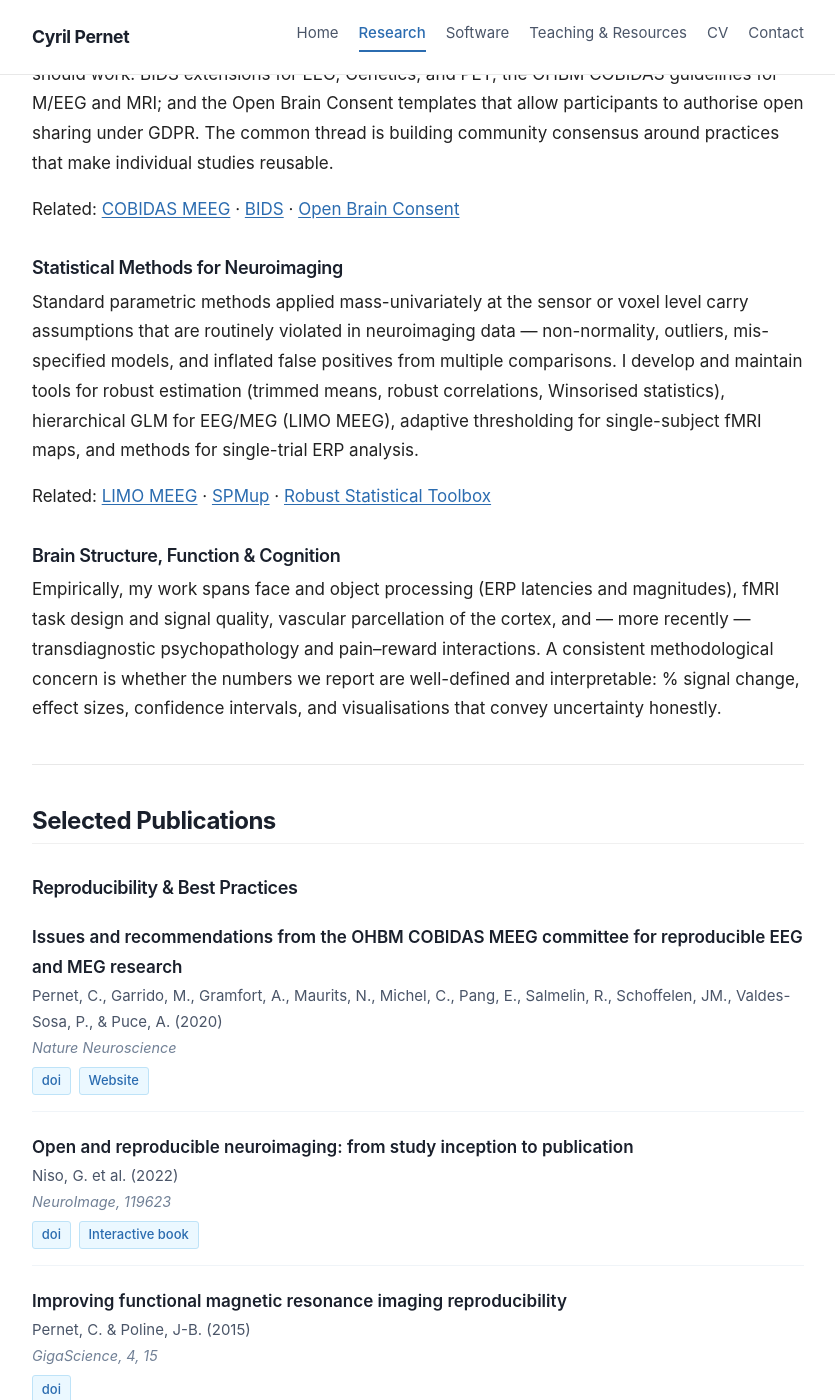
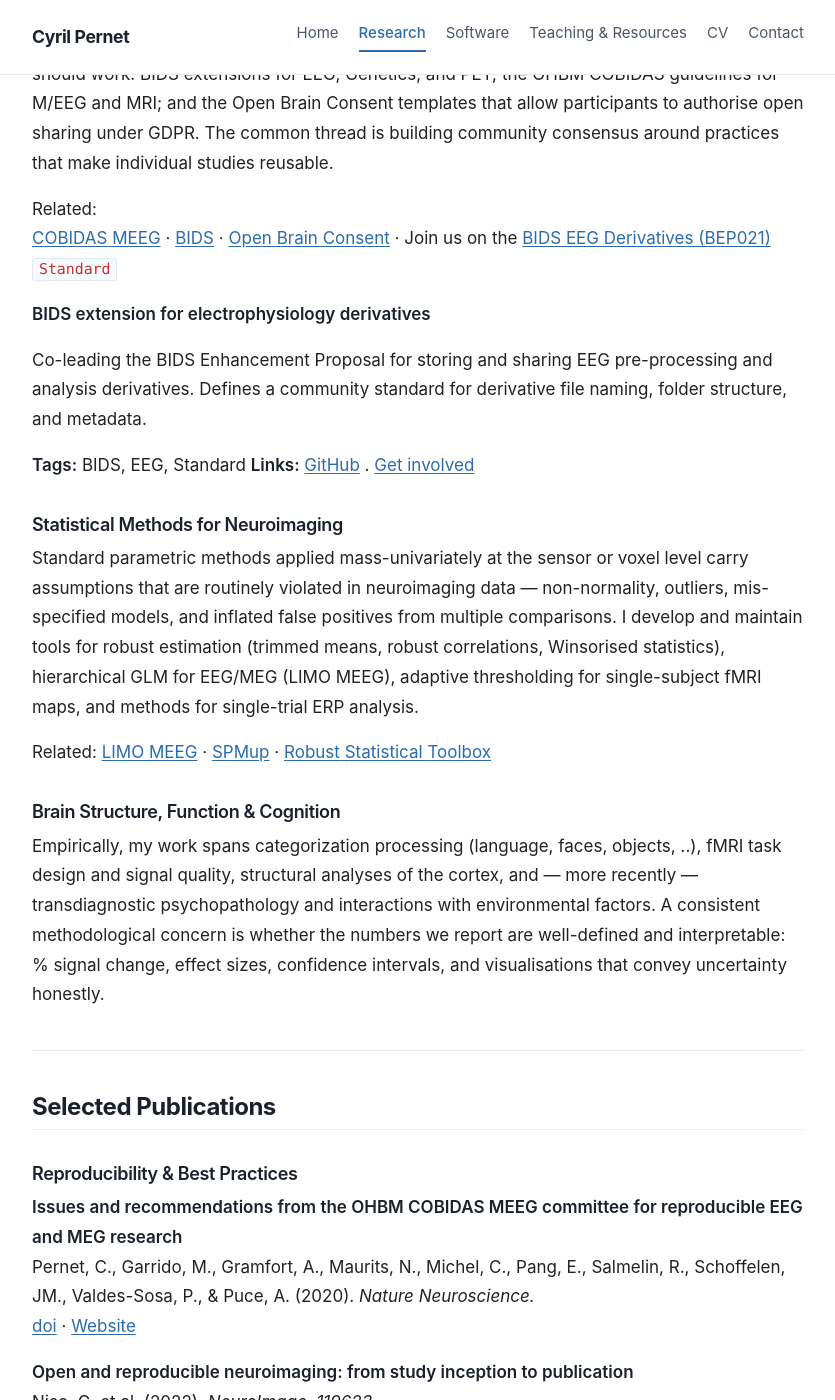
Before and after one commit to CPernet/CPernet.github.io, a Jekyll site: the page built from research.md, in a window 1280 px wide and 1400 px high, scrolled down 439 px. Shown: the whole window, without its empty margins (222-1057 px from the left). Built offline with Jekyll 4.4.1, drawn with Linux system fonts in a browser that asks for light colours; some of the changed text lies outside the part shown.

Commit message:
Refactor software documentation for clarity and consistency; update links and tags for EEG-BIDS and related tools

```diff
--- a/research.md
+++ b/research.md
@@ -24,17 +24,22 @@ templates that allow participants to authorise open sharing under GDPR. The comm
 thread is building community consensus around practices that make individual studies
 reusable.
 
-Related: [COBIDAS MEEG](https://cobidasmeeg.wordpress.com/) ·
+Related:
+[COBIDAS MEEG](https://cobidasmeeg.wordpress.com/) ·
 [BIDS](https://bids.neuroimaging.io/) ·
-[Open Brain Consent](https://open-brain-consent.readthedocs.io/en/stable/)
+[Open Brain Consent](https://open-brain-consent.readthedocs.io/en/stable/) ·
+Join us on the [BIDS EEG Derivatives (BEP021)](https://github.com/bids-standard/bep021) `Standard`
+
+**BIDS extension for electrophysiology derivatives**
+
+Co-leading the BIDS Enhancement Proposal for storing and sharing EEG pre-processing and analysis derivatives. Defines a community standard for derivative file naming, folder structure, and metadata.
+
+**Tags:** BIDS, EEG, Standard
+**Links:** [GitHub](https://github.com/bids-standard/bep021) . [Get involved](https://bids.neuroimaging.io/get_involved.html)
 
 ### Statistical Methods for Neuroimaging
 
-Standard parametric methods applied mass-univariately at the sensor or voxel level
-carry assumptions that are routinely violated in neuroimaging data — non-normality,
-outliers, mis-specified models, and inflated false positives from multiple comparisons.
-I develop and maintain tools for robust estimation (trimmed means, robust correlations,
-Winsorised statistics), hierarchical GLM for EEG/MEG (LIMO MEEG), adaptive
+Standard parametric methods applied mass-univariately at the sensor or voxel level carry assumptions that are routinely violated in neuroimaging data — non-normality, outliers, mis-specified models, and inflated false positives from multiple comparisons. I develop and maintain tools for robust estimation (trimmed means, robust correlations, Winsorised statistics), hierarchical GLM for EEG/MEG (LIMO MEEG), adaptive
 thresholding for single-subject fMRI maps, and methods for single-trial ERP analysis.
 
 Related: [LIMO MEEG](/software/) · [SPMup](/software/) ·
@@ -42,12 +47,7 @@ Related: [LIMO MEEG](/software/) · [SPMup](/software/) ·
 
 ### Brain Structure, Function & Cognition
 
-Empirically, my work spans face and object processing (ERP latencies and magnitudes),
-fMRI task design and signal quality, vascular parcellation of the cortex, and —
-more recently — transdiagnostic psychopathology and pain–reward interactions.
-A consistent methodological concern is whether the numbers we report are
-well-defined and interpretable: % signal change, effect sizes, confidence
-intervals, and visualisations that convey uncertainty honestly.
+Empirically, my work spans categorization processing (language, faces, objects, ..), fMRI task design and signal quality, structural analyses of the cortex, and — more recently — transdiagnostic psychopathology and interactions with environmental factors. A consistent methodological concern is whether the numbers we report are well-defined and interpretable: % signal change, effect sizes, confidence intervals, and visualisations that convey uncertainty honestly.
 
 ---
 
@@ -55,215 +55,89 @@ intervals, and visualisations that convey uncertainty honestly.
 
 ### Reproducibility & Best Practices
 
-<ul class="pub-list">
+**Issues and recommendations from the OHBM COBIDAS MEEG committee for reproducible EEG and MEG research**
+Pernet, C., Garrido, M., Gramfort, A., Maurits, N., Michel, C., Pang, E., Salmelin, R., Schoffelen, JM., Valdes-Sosa, P., & Puce, A. (2020). *Nature Neuroscience.*
+[doi](https://www.nature.com/articles/s41593-020-00709-0) · [Website](https://cobidasmeeg.wordpress.com/)
 
-  <li class="pub-item">
-    <span class="pub-title">Issues and recommendations from the OHBM COBIDAS MEEG committee for reproducible EEG and MEG research</span>
-    <span class="pub-authors">Pernet, C., Garrido, M., Gramfort, A., Maurits, N., Michel, C., Pang, E., Salmelin, R., Schoffelen, JM., Valdes-Sosa, P., &amp; Puce, A. (2020)</span>
-    <span class="pub-venue">Nature Neuroscience</span>
-    <div class="pub-links">
-      <a class="pub-link" href="https://www.nature.com/articles/s41593-020-00709-0" target="_blank" rel="noopener">doi</a>
-      <a class="pub-link" href="https://cobidasmeeg.wordpress.com/" target="_blank" rel="noopener">Website</a>
-    </div>
-  </li>
+**Open and reproducible neuroimaging: from study inception to publication**
+Niso, G. et al. (2022). *NeuroImage, 119623.*
+[doi](https://doi.org/10.1016/j.neuroimage.2022.119623) · [Interactive book](https://agahkarakuzu.github.io/oreoni/)
 
-  <li class="pub-item">
-    <span class="pub-title">Open and reproducible neuroimaging: from study inception to publication</span>
-    <span class="pub-authors">Niso, G. et al. (2022)</span>
-    <span class="pub-venue">NeuroImage, 119623</span>
-    <div class="pub-links">
-      <a class="pub-link" href="https://doi.org/10.1016/j.neuroimage.2022.119623" target="_blank" rel="noopener">doi</a>
-      <a class="pub-link" href="https://agahkarakuzu.github.io/oreoni/" target="_blank" rel="noopener">Interactive book</a>
-    </div>
-  </li>
+**Improving functional magnetic resonance imaging reproducibility**
+Pernet, C. & Poline, J-B. (2015). *GigaScience, 4, 15.*
+[doi](https://academic.oup.com/gigascience/article/4/1/s13742-015-0055-8/2707541)
 
-  <li class="pub-item">
-    <span class="pub-title">Improving functional magnetic resonance imaging reproducibility</span>
-    <span class="pub-authors">Pernet, C. &amp; Poline, J-B. (2015)</span>
-    <span class="pub-venue">GigaScience, 4, 15</span>
-    <div class="pub-links">
-      <a class="pub-link" href="https://academic.oup.com/gigascience/article/4/1/s13742-015-0055-8/2707541" target="_blank" rel="noopener">doi</a>
-    </div>
-  </li>
+**Data visualization for inference in tomographic brain imaging**
+Pernet, C. R. & Madan, C. R. (2019). *European Journal of Neuroscience, 51, 695–705.*
+[doi](https://onlinelibrary.wiley.com/doi/full/10.1111/ejn.14430) · [Code](https://github.com/CPernet/MRI_FaceData_Wakeman-Henson)
 
-  <li class="pub-item">
-    <span class="pub-title">Data visualization for inference in tomographic brain imaging</span>
-    <span class="pub-authors">Pernet, C. R. &amp; Madan, C. R. (2019)</span>
-    <span class="pub-venue">European Journal of Neuroscience, 51, 695–705</span>
-    <div class="pub-links">
-      <a class="pub-link" href="https://onlinelibrary.wiley.com/doi/full/10.1111/ejn.14430" target="_blank" rel="noopener">doi</a>
-      <a class="pub-link" href="https://github.com/CPernet/MRI_FaceData_Wakeman-Henson" target="_blank" rel="noopener">Code</a>
-    </div>
-  </li>
+**Improving standards in brain-behavior correlation analyses**
+Rousselet, G. A. & Pernet, C. R. (2012). *Frontiers in Human Neuroscience, 6, 119.*
+[doi](https://www.frontiersin.org/articles/10.3389/fnhum.2012.00119/full)
 
-  <li class="pub-item">
-    <span class="pub-title">Improving standards in brain-behavior correlation analyses</span>
-    <span class="pub-authors">Rousselet, G. A. &amp; Pernet, C. R. (2012)</span>
-    <span class="pub-venue">Frontiers in Human Neuroscience, 6, 119</span>
-    <div class="pub-links">
-      <a class="pub-link" href="https://www.frontiersin.org/articles/10.3389/fnhum.2012.00119/full" target="_blank" rel="noopener">doi</a>
-    </div>
-  </li>
+**Can We Standardize Clinical Functional Neuroimaging Procedures?**
+Beisteiner, R., Pernet, C. R. & Stippich, C. (2019). *Frontiers in Neurology, 8, 1153.*
+[doi](https://www.frontiersin.org/articles/10.3389/fneur.2018.01153/full)
 
-  <li class="pub-item">
-    <span class="pub-title">Can We Standardize Clinical Functional Neuroimaging Procedures?</span>
-    <span class="pub-authors">Beisteiner, R., Pernet, C. R. &amp; Stippich, C. (2019)</span>
-    <span class="pub-venue">Frontiers in Neurology, 8, 1153</span>
-    <div class="pub-links">
-      <a class="pub-link" href="https://www.frontiersin.org/articles/10.3389/fneur.2018.01153/full" target="_blank" rel="noopener">doi</a>
-    </div>
-  </li>
+**Brainhack: developing a culture of open, inclusive, community-driven neuroscience**
+Gau, R. et al. (2021). *Neuron, 109, 1769–1775.*
+[PDF](https://www.cell.com/neuron/pdf/S0896-6273(21)00231-2.pdf)
 
-  <li class="pub-item">
-    <span class="pub-title">Brainhack: developing a culture of open, inclusive, community-driven neuroscience</span>
-    <span class="pub-authors">Gau, R. et al. (2021)</span>
-    <span class="pub-venue">Neuron, 109, 1769–1775</span>
-    <div class="pub-links">
-      <a class="pub-link" href="https://www.cell.com/neuron/pdf/S0896-6273(21)00231-2.pdf" target="_blank" rel="noopener">PDF</a>
-    </div>
-  </li>
+**Visual object categorization in the brain: what can we really learn from ERP peaks?**
+Rousselet, G. A., Pernet, C. R., Caldara, R. & Schyns, P. G. (2011). *Frontiers in Human Neuroscience, 5, 156.*
+[doi](https://www.frontiersin.org/articles/10.3389/fnhum.2011.00156/full)
 
-  <li class="pub-item">
-    <span class="pub-title">Visual object categorization in the brain: what can we really learn from ERP peaks?</span>
-    <span class="pub-authors">Rousselet, G. A., Pernet, C. R., Caldara, R. &amp; Schyns, P. G. (2011)</span>
-    <span class="pub-venue">Frontiers in Human Neuroscience, 5, 156</span>
-    <div class="pub-links">
-      <a class="pub-link" href="https://www.frontiersin.org/articles/10.3389/fnhum.2011.00156/full" target="_blank" rel="noopener">doi</a>
-    </div>
-  </li>
+**Quantifying the Time Course of Visual Object Processing Using ERPs: It's Time to Up the Game**
+Rousselet, G. A. & Pernet, C. R. (2011). *Frontiers in Psychology, 2, 107.*
+[doi](https://www.frontiersin.org/articles/10.3389/fpsyg.2011.00107/full)
 
-  <li class="pub-item">
-    <span class="pub-title">Quantifying the Time Course of Visual Object Processing Using ERPs: It's Time to Up the Game</span>
-    <span class="pub-authors">Rousselet, G. A. &amp; Pernet, C. R. (2011)</span>
-    <span class="pub-venue">Frontiers in Psychology, 2, 107</span>
-    <div class="pub-links">
-      <a class="pub-link" href="https://www.frontiersin.org/articles/10.3389/fpsyg.2011.00107/full" target="_blank" rel="noopener">doi</a>
-    </div>
-  </li>
-
-  <li class="pub-item">
-    <span class="pub-title">Single-trial analyses: why bother?</span>
-    <span class="pub-authors">Pernet, C. R., Sajda, P. &amp; Rousselet, G. A. (2011)</span>
-    <span class="pub-venue">Frontiers in Psychology, 2, 322</span>
-    <div class="pub-links">
-      <a class="pub-link" href="https://www.frontiersin.org/articles/10.3389/fpsyg.2011.00322/full" target="_blank" rel="noopener">doi</a>
-    </div>
-  </li>
-
-</ul>
+**Single-trial analyses: why bother?**
+Pernet, C. R., Sajda, P. & Rousselet, G. A. (2011). *Frontiers in Psychology, 2, 322.*
+[doi](https://www.frontiersin.org/articles/10.3389/fpsyg.2011.00322/full)
 
 ### Open Data & Standards
 
-<ul class="pub-list">
+**EEG-BIDS, an extension to the brain imaging data structure for electroencephalography**
+Pernet, C. R., Appelhoff, S., Gorgolewski, K., Flandin, G., Phillips, C., Delorme, A. & Oostenveld, R. (2019). *Scientific Data, 6, 103.*
+[doi](https://www.nature.com/articles/s41597-019-0104-8)
 
-  <li class="pub-item">
-    <span class="pub-title">EEG-BIDS, an extension to the brain imaging data structure for electroencephalography</span>
-    <span class="pub-authors">Pernet, C. R., Appelhoff, S., Gorgolewski, K., Flandin, G., Phillips, C., Delorme, A. &amp; Oostenveld, R. (2019)</span>
-    <span class="pub-venue">Scientific Data, 6, 103</span>
-    <div class="pub-links">
-      <a class="pub-link" href="https://www.nature.com/articles/s41597-019-0104-8" target="_blank" rel="noopener">doi</a>
-    </div>
-  </li>
+**PET-BIDS, an extension to the brain imaging data structure for positron emission tomography**
+Nørgaard, M. et al. (2022). *Scientific Data, 9, 65.*
+[doi](https://www.nature.com/articles/s41597-022-01164-1)
 
-  <li class="pub-item">
-    <span class="pub-title">PET-BIDS, an extension to the brain imaging data structure for positron emission tomography</span>
-    <span class="pub-authors">Nørgaard, M. et al. (2022)</span>
-    <span class="pub-venue">Scientific Data, 9, 65</span>
-    <div class="pub-links">
-      <a class="pub-link" href="https://www.nature.com/articles/s41597-022-01164-1" target="_blank" rel="noopener">doi</a>
-    </div>
-  </li>
+**The genetics-BIDS extension: Easing the search for genetic data associated with human brain imaging**
+Moreau, C., Jean-Louis, M., Ross, B., Markiewicz, C., Turner, J., Calhoun, V., Nichols, T. & Pernet, C. (2020). *GigaScience, 9(10), giaa104.*
+[doi](https://academic.oup.com/gigascience/article/9/10/giaa104/5928221)
 
-  <li class="pub-item">
-    <span class="pub-title">The genetics-BIDS extension: Easing the search for genetic data associated with human brain imaging</span>
-    <span class="pub-authors">Moreau, C., Jean-Louis, M., Ross, B., Markiewicz, C., Turner, J., Calhoun, V., Nichols, T. &amp; Pernet, C. (2020)</span>
-    <span class="pub-venue">GigaScience, 9(10), giaa104</span>
-    <div class="pub-links">
-      <a class="pub-link" href="https://academic.oup.com/gigascience/article/9/10/giaa104/5928221" target="_blank" rel="noopener">doi</a>
-    </div>
-  </li>
+**The Open Brain Consent: Informing research participants and obtaining consent to share brain imaging data**
+The Open Brain Consent Working Group (2021). *Human Brain Mapping.*
+[doi](https://psyarxiv.com/f6mnp/) · [Website](https://open-brain-consent.readthedocs.io/en/stable/)
 
-  <li class="pub-item">
-    <span class="pub-title">The Open Brain Consent: Informing research participants and obtaining consent to share brain imaging data</span>
-    <span class="pub-authors">The Open Brain Consent Working Group (2021)</span>
-    <span class="pub-venue">Human Brain Mapping</span>
-    <div class="pub-links">
-      <a class="pub-link" href="https://psyarxiv.com/f6mnp/" target="_blank" rel="noopener">doi</a>
-      <a class="pub-link" href="https://open-brain-consent.readthedocs.io/en/stable/" target="_blank" rel="noopener">Website</a>
-    </div>
-  </li>
+**On the Long-term Archiving of Research Data**
+Pernet, C., Svarer, C., Blair, R. et al. (2023). *Neuroinformatics, 21, 243–246.*
+[doi](https://doi.org/10.1007/s12021-023-09621-x)
 
-  <li class="pub-item">
-    <span class="pub-title">On the Long-term Archiving of Research Data</span>
-    <span class="pub-authors">Pernet, C., Svarer, C., Blair, R. et al. (2023)</span>
-    <span class="pub-venue">Neuroinformatics, 21, 243–246</span>
-    <div class="pub-links">
-      <a class="pub-link" href="https://doi.org/10.1007/s12021-023-09621-x" target="_blank" rel="noopener">doi</a>
-    </div>
-  </li>
+**Improving data availability for brain image biobanking in healthy subjects: practice-based suggestions from an international multidisciplinary working group**
+Shenkin, S. D., Pernet, C., Nichols, T. E., Poline, J. B. et al. (2017). *NeuroImage, 153, 399–409.*
+[doi](https://www.sciencedirect.com/science/article/abs/pii/S1053811917301416)
 
-  <li class="pub-item">
-    <span class="pub-title">Improving data availability for brain image biobanking in healthy subjects: practice-based suggestions from an international multidisciplinary working group</span>
-    <span class="pub-authors">Shenkin, S. D., Pernet, C., Nichols, T. E., Poline, J. B. et al. (2017)</span>
-    <span class="pub-venue">NeuroImage, 153, 399–409</span>
-    <div class="pub-links">
-      <a class="pub-link" href="https://www.sciencedirect.com/science/article/abs/pii/S1053811917301416" target="_blank" rel="noopener">doi</a>
-    </div>
-  </li>
+**Longitudinal multi-centre brain imaging studies: guidelines and practical tips for accurate and reproducible imaging endpoints and data sharing**
+Wiseman, S. J., Meijboom, R., Valdés Hernández, M. D. C., Pernet, C. et al. (2019). *Trials, 20, 1.*
+[doi](https://trialsjournal.biomedcentral.com/articles/10.1186/s13063-018-3113-6)
 
-  <li class="pub-item">
-    <span class="pub-title">Longitudinal multi-centre brain imaging studies: guidelines and practical tips for accurate and reproducible imaging endpoints and data sharing</span>
-    <span class="pub-authors">Wiseman, S. J., Meijboom, R., Valdés Hernández, M. D. C., Pernet, C. et al. (2019)</span>
-    <span class="pub-venue">Trials, 20, 1</span>
-    <div class="pub-links">
-      <a class="pub-link" href="https://trialsjournal.biomedcentral.com/articles/10.1186/s13063-018-3113-6" target="_blank" rel="noopener">doi</a>
-    </div>
-  </li>
-
-  <li class="pub-item">
-    <span class="pub-title">#EEGManyLabs: Investigating the Replicability of Influential EEG Experiments</span>
-    <span class="pub-authors">Pavlov, Y. et al. (2021)</span>
-    <span class="pub-venue">Cerebral Cortex</span>
-    <div class="pub-links">
-      <a class="pub-link" href="https://psyarxiv.com/528nr/" target="_blank" rel="noopener">doi</a>
-    </div>
-  </li>
-
-</ul>
+**#EEGManyLabs: Investigating the Replicability of Influential EEG Experiments**
+Pavlov, Y. et al. (2021). *Cerebral Cortex.*
+[doi](https://psyarxiv.com/528nr/)
 
 ### Methods & Applications
 
-<ul class="pub-list">
+**Mixture model for single-subject fMRI thresholding**
+Gorgolewski, K. et al. (2012). *Frontiers in Human Neuroscience.*
+[doi](https://www.frontiersin.org/articles/10.3389/fnhum.2012.00245/full) · [Code](https://github.com/CPernet/spmup/tree/master/adaptative_threshold)
 
-  <li class="pub-item">
-    <span class="pub-title">Mixture model for single-subject fMRI thresholding</span>
-    <span class="pub-authors">Gorgolewski, K. et al. (2012)</span>
-    <span class="pub-venue">Frontiers in Human Neuroscience</span>
-    <div class="pub-links">
-      <a class="pub-link" href="https://www.frontiersin.org/articles/10.3389/fnhum.2012.00245/full" target="_blank" rel="noopener">doi</a>
-      <a class="pub-link" href="https://github.com/CPernet/spmup/tree/master/adaptative_threshold" target="_blank" rel="noopener">Code</a>
-    </div>
-  </li>
-
-  <li class="pub-item">
-    <span class="pub-title">BOLD signal decomposition: correcting HRF parameter estimates and computing percentage signal change</span>
-    <span class="pub-authors">Pernet, C. R. (2014)</span>
-    <span class="pub-venue">Frontiers in Neuroscience</span>
-    <div class="pub-links">
-      <a class="pub-link" href="https://www.frontiersin.org/articles/10.3389/fnins.2014.00001/full" target="_blank" rel="noopener">doi</a>
-      <a class="pub-link" href="https://github.com/CPernet/spmup/tree/master/hrf" target="_blank" rel="noopener">Code</a>
-    </div>
-  </li>
-
-</ul>
-
----
-
-## Preprints
-
-- Poldrack, R. et al. (2023). [The Past, Present, and Future of the Brain Imaging Data Structure (BIDS)](https://arxiv.org/abs/2309.05768). *arXiv.*
-- Randau, M. et al. (2023). [Transdiagnostic psychopathology in the light of robust single-trial event-related potentials](https://www.authorea.com/users/641988/articles/668350-transdiagnostic-psychopathology-in-the-light-of-robust-single-trial-event-related-potentials). *Authorea.*
-- Hoskin, R., Pernet, C. & Talmi, D. (2023). [Interactions between the representations of pain and reward suggest dynamic shifts in reference point](https://www.biorxiv.org/content/10.1101/2023.07.20.549309v1). *bioRxiv.*
+**BOLD signal decomposition: correcting HRF parameter estimates and computing percentage signal change**
+Pernet, C. R. (2014). *Frontiers in Neuroscience.*
+[doi](https://www.frontiersin.org/articles/10.3389/fnins.2014.00001/full) · [Code](https://github.com/CPernet/spmup/tree/master/hrf)
 
 ---
 
```
Also changed, not shown: software.md (+3 -15 lines).
